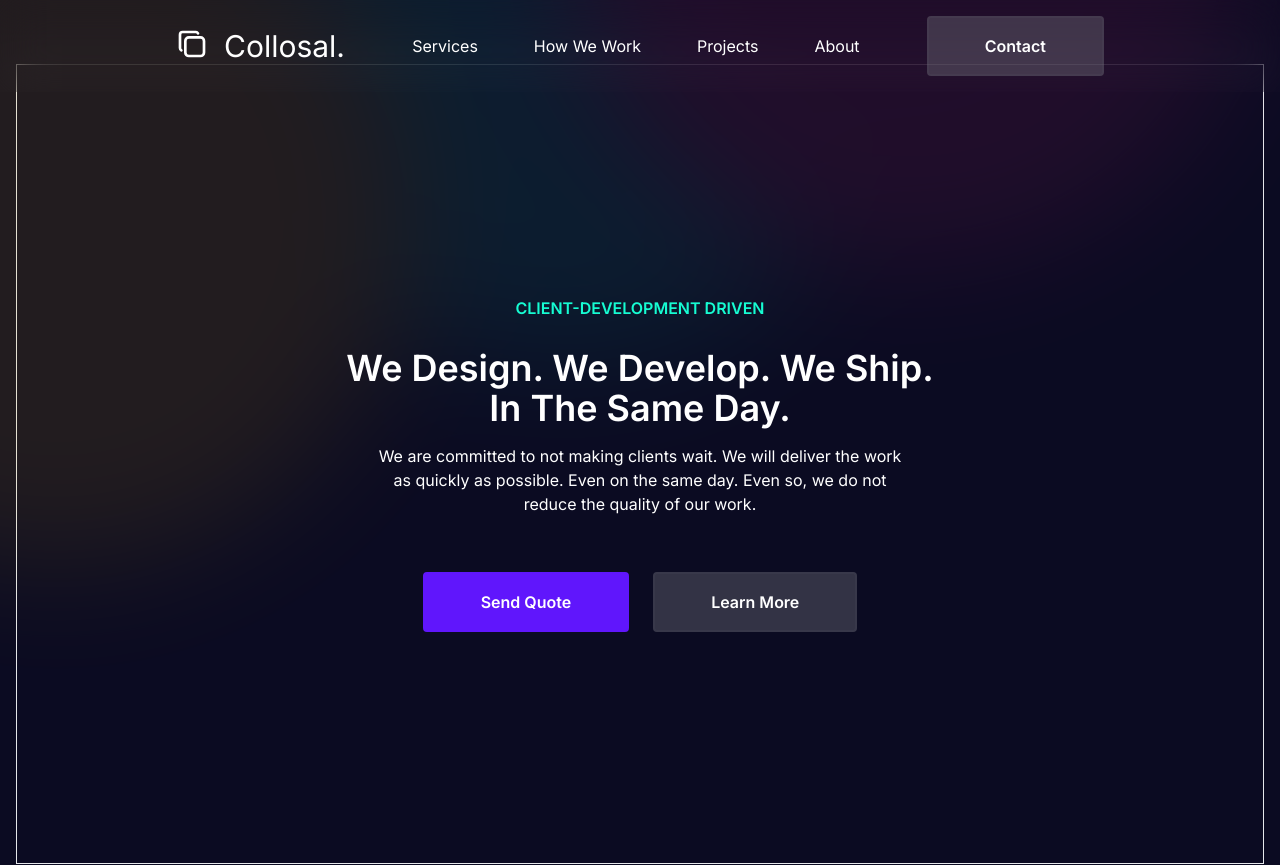
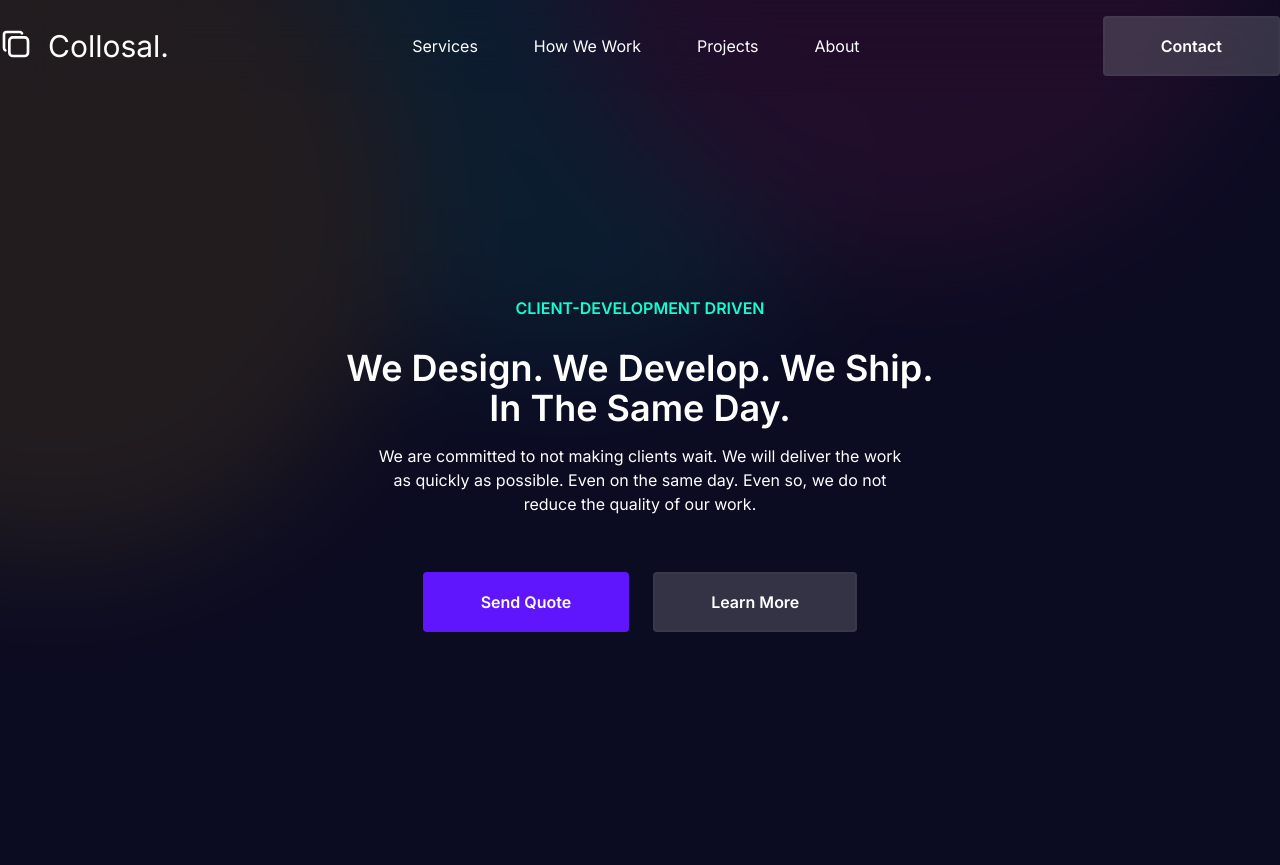
Before and after one commit to yorisofficial/collosal-dev, a Next.js app: page / in a window 1280 px wide. Shown: the top 865 px of the page. Built offline with nearby package versions, Linux system fonts and the light colour scheme.

Commit message:
fix erro box lines

```diff
--- a/src/app/components/Navbar.tsx
+++ b/src/app/components/Navbar.tsx
@@ -12,7 +12,7 @@ const Navbar = () => {
   ];
   return (
     <div className="">
-      <nav className="fixed left-0 top-0 z-50 hidden w-full items-center justify-between bg-white/0 px-44 py-4 backdrop-blur-xl xl:flex">
+      <nav className="fixed left-0 top-0 z-50 hidden w-full items-center justify-between bg-white/0 npm ru py-4 backdrop-blur-xl xl:flex">
         <div className="header flex gap-3">
           <Link href={"/"} className="flex gap-4 text-3xl">
             <IconCopy size={32} />
--- a/src/app/page.tsx
+++ b/src/app/page.tsx
@@ -34,7 +34,7 @@ export default function Home() {
   ];
   return (
     <main className="flex h-full w-full flex-col items-center justify-center gap-16 px-4 py-16 xl:gap-32">
-      <div className="hero-section relative flex h-screen w-full items-center justify-center border">
+      <div className="hero-section relative flex h-screen w-full items-center justify-center">
         <div className="z-10 flex h-full w-full flex-col items-center justify-center gap-4">
           <span className="font-semibold text-[#16FCD2]">
             CLIENT-DEVELOPMENT DRIVEN
@@ -74,7 +74,7 @@ export default function Home() {
               </div>
             </div>
             <div className="body-card mt-4 flex flex-col items-center justify-center gap-4 xl:items-start xl:justify-start">
-              <h4 className="text-xl font-semibold capitalize">{item.title}</h4>
+              <h1 className="text-xl font-semibold capitalize">{item.title}</h1>
               <p className="text-center xl:text-start">{item.deskription}</p>
             </div>
           </div>
@@ -203,11 +203,11 @@ export default function Home() {
             >
               <div className="header flex justify-between md:flex-col xl:flex-row">
                 <div className="right-side">
-                  <h4 className="text-xl font-semibold">{item.title}</h4>
+                  <h1 className="text-xl font-semibold">{item.title}</h1>
                 </div>
                 <div className="left-side">
                   <span>Starting from</span>
-                  <h4 className="text-xl font-semibold">{item.price}$</h4>
+                  <h1 className="text-xl font-semibold">{item.price}$</h1>
                 </div>
               </div>
               <hr className="my-8" />
```
